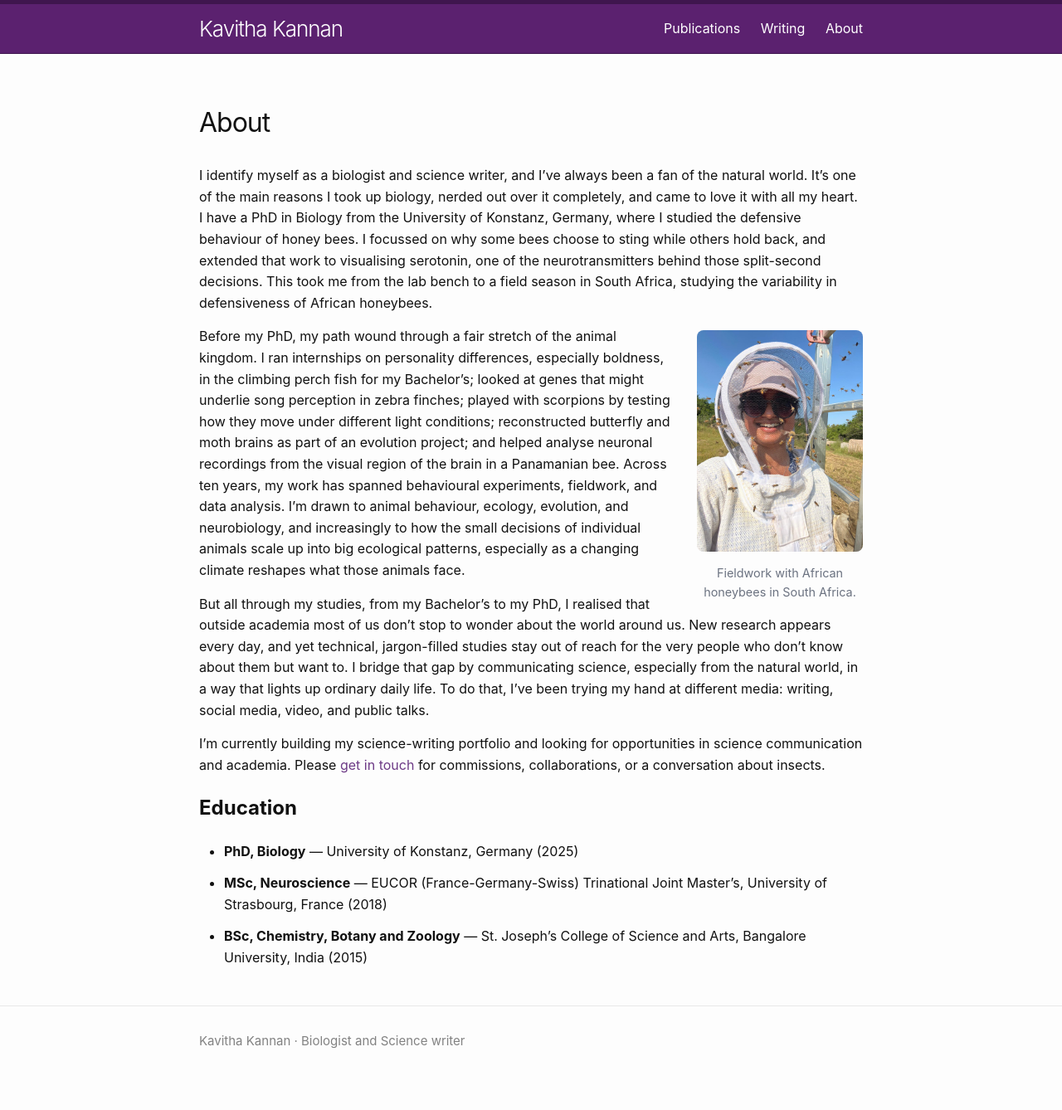
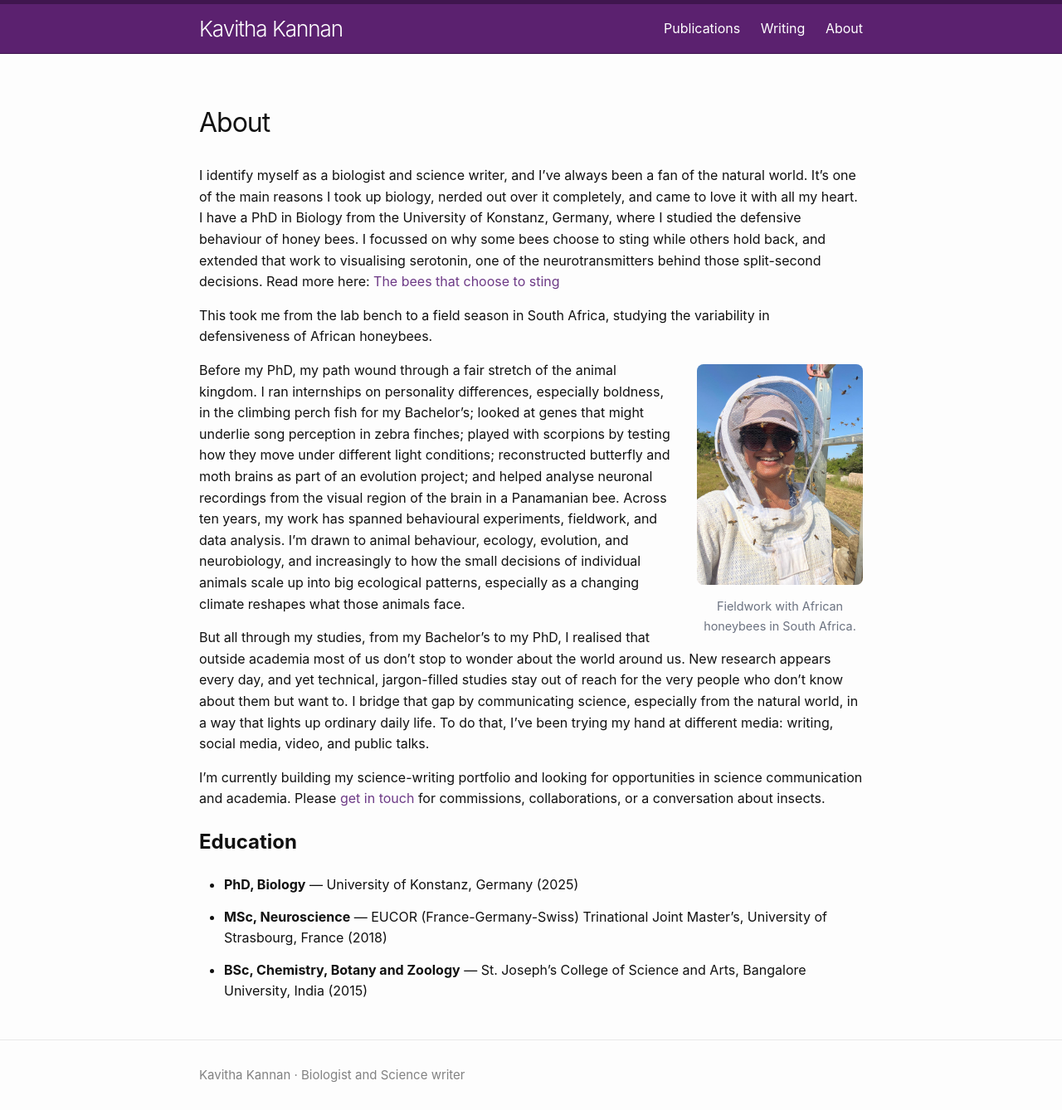
Before and after one commit to buzzingkavs/buzzingkavs.github.io, a Jekyll site: the page built from about.markdown, in a window 1280 px wide. Shown: the whole page at 83% size. Built offline with Jekyll 4.4.1, drawn with Linux system fonts in a browser that asks for light colours; before the commit the page ends 1297 px from its top, so only the background shows below that.

Commit message:
Update about.markdown with additional information
Added a link to an article about bees that choose to sting.

```diff
--- a/about.markdown
+++ b/about.markdown
@@ -3,7 +3,9 @@ layout: page
 title: About
 permalink: /about/
 ---
-I identify myself as a biologist and science writer, and I've always been a fan of the natural world. It's one of the main reasons I took up biology, nerded out over it completely, and came to love it with all my heart. I have a PhD in Biology from the University of Konstanz, Germany, where I studied the defensive behaviour of honey bees. I focussed on why some bees choose to sting while others hold back, and extended that work to visualising serotonin, one of the neurotransmitters behind those split-second decisions. This took me from the lab bench to a field season in South Africa, studying the variability in defensiveness of African honeybees.
+I identify myself as a biologist and science writer, and I've always been a fan of the natural world. It's one of the main reasons I took up biology, nerded out over it completely, and came to love it with all my heart. I have a PhD in Biology from the University of Konstanz, Germany, where I studied the defensive behaviour of honey bees. I focussed on why some bees choose to sting while others hold back, and extended that work to visualising serotonin, one of the neurotransmitters behind those split-second decisions. Read more here: [The bees that choose to sting](https://sciwri.club/archives/14623)
+
+This took me from the lab bench to a field season in South Africa, studying the variability in defensiveness of African honeybees.
 
 <figure style="max-width:200px; float:right; margin:0.3rem 0 1rem 1.5rem;">
 <img src="/images/kavitha_bees.jpeg" alt="Fieldwork in South Africa" style="width:100%; height:auto; border-radius:8px;">
```
